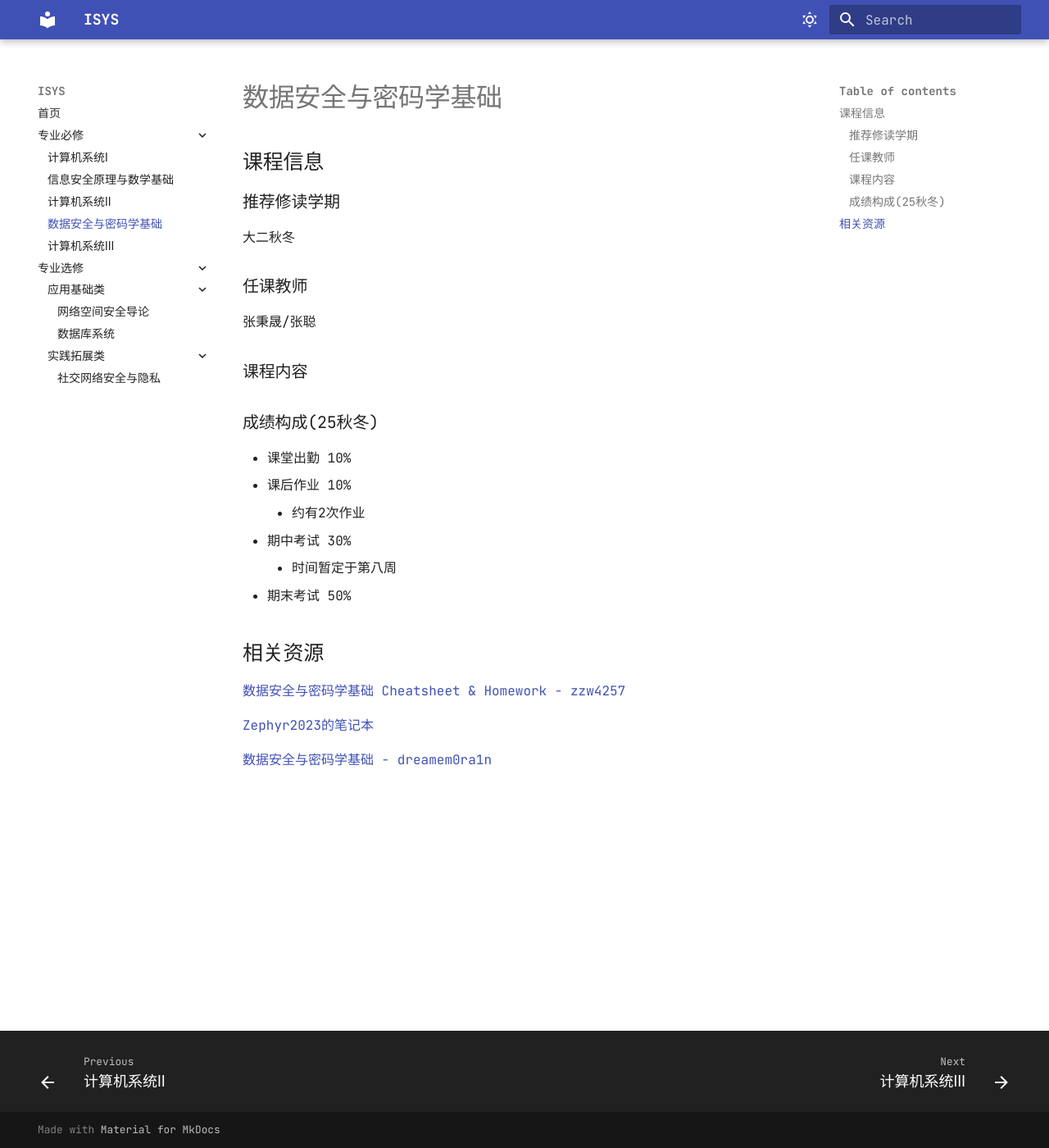
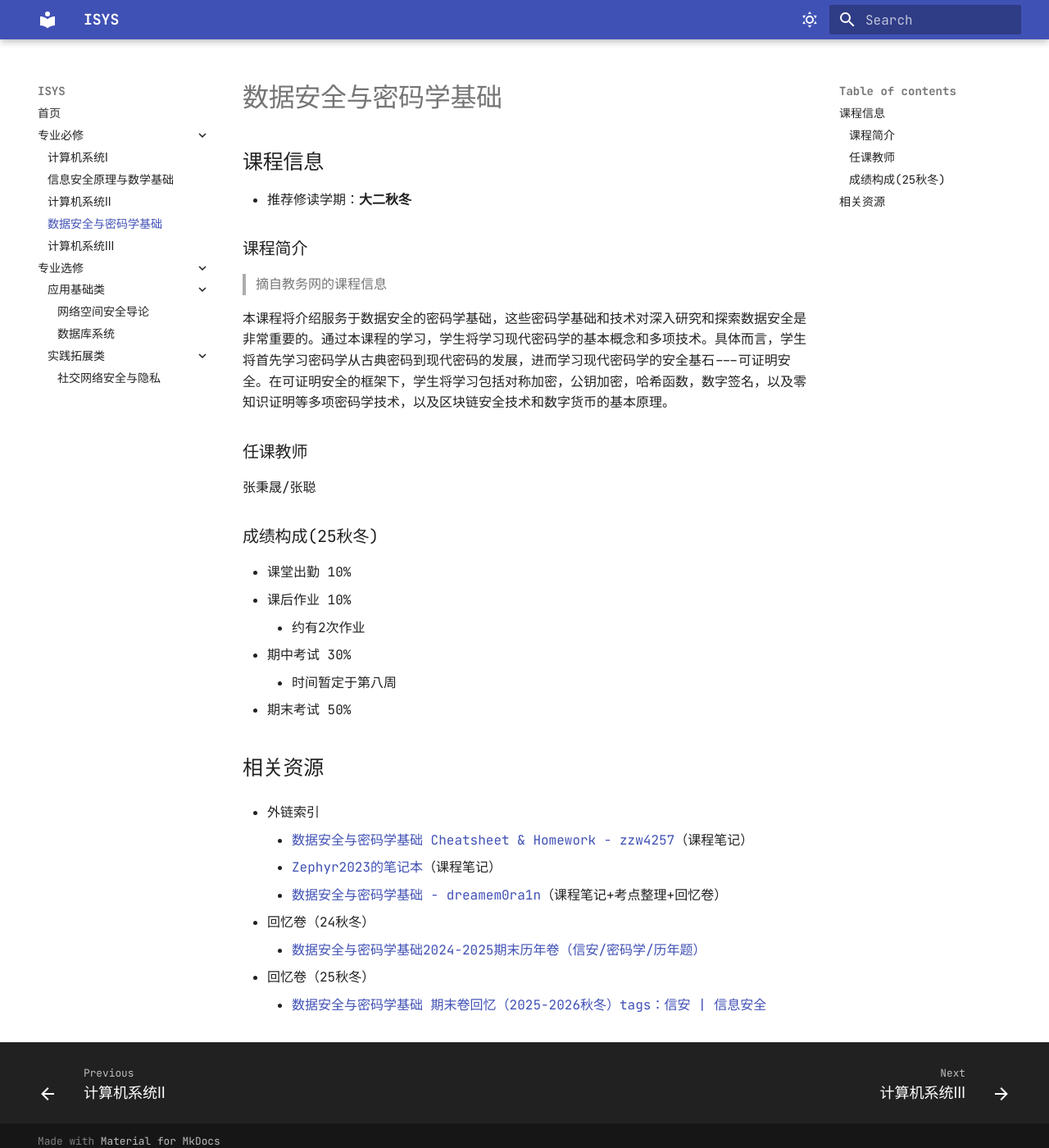
Before and after one commit to dreamem0ra1n/ISYS, an MkDocs documentation site: the page built from docs/专业必修/数据安全与密码学基础.md, in a window 1280 px wide and 1400 px high. Shown: the whole window at 82% size. Built offline with MkDocs 1.6.1 and Material for MkDocs 9.7.7, drawn with Linux system fonts in a browser that asks for light colours.

Commit message:
20260121_信安原+密码学

```diff
--- a/docs/专业必修/数据安全与密码学基础.md
+++ b/docs/专业必修/数据安全与密码学基础.md
@@ -1,11 +1,15 @@
 # 数据安全与密码学基础
 
 ## 课程信息
-### 推荐修读学期
-大二秋冬
+- 推荐修读学期：**大二秋冬**
+
+### 课程简介
+> 摘自教务网的课程信息
+
+本课程将介绍服务于数据安全的密码学基础，这些密码学基础和技术对深入研究和探索数据安全是非常重要的。通过本课程的学习，学生将学习现代密码学的基本概念和多项技术。具体而言，学生将首先学习密码学从古典密码到现代密码的发展，进而学习现代密码学的安全基石---可证明安全。在可证明安全的框架下，学生将学习包括对称加密，公钥加密，哈希函数，数字签名，以及零知识证明等多项密码学技术，以及区块链安全技术和数字货币的基本原理。
+
 ### 任课教师
 张秉晟/张聪
-### 课程内容
 
 ### 成绩构成(25秋冬)
 - 课堂出勤 10%
@@ -16,9 +20,12 @@
 - 期末考试 50%
 
 ## 相关资源
+- 外链索引
+    - [数据安全与密码学基础 Cheatsheet & Homework - zzw4257](https://zzw4257.cn/posts/is-pro/%E5%AF%86%E7%A0%81%E5%AD%A6/)（课程笔记）
+    - [Zephyr2023的笔记本](https://zephyriiiii.github.io/blog/%E8%AF%BE%E7%A8%8B%E7%AC%94%E8%AE%B0/%E6%95%B0%E6%8D%AE%E5%AE%89%E5%85%A8%E4%B8%8E%E5%AF%86%E7%A0%81%E5%AD%A6%E5%9F%BA%E7%A1%80/Lec1/)（课程笔记）
+    - [数据安全与密码学基础 - dreamem0ra1n](https://my.feishu.cn/wiki/DIgiwoEhPiC5JTkHEnPcW7wXnmc?from=from_copylink)（课程笔记+考点整理+回忆卷）
 
-[数据安全与密码学基础 Cheatsheet & Homework - zzw4257](https://zzw4257.cn/posts/is-pro/%E5%AF%86%E7%A0%81%E5%AD%A6/)
-
-[Zephyr2023的笔记本](https://zephyriiiii.github.io/blog/%E8%AF%BE%E7%A8%8B%E7%AC%94%E8%AE%B0/%E6%95%B0%E6%8D%AE%E5%AE%89%E5%85%A8%E4%B8%8E%E5%AF%86%E7%A0%81%E5%AD%A6%E5%9F%BA%E7%A1%80/Lec1/)
-
-[数据安全与密码学基础 - dreamem0ra1n](https://my.feishu.cn/wiki/DIgiwoEhPiC5JTkHEnPcW7wXnmc?from=from_copylink)
+- 回忆卷（24秋冬）
+    - [数据安全与密码学基础2024-2025期末历年卷（信安/密码学/历年题）](https://www.cc98.org/topic/6400637)
+- 回忆卷（25秋冬）
+    - [数据安全与密码学基础 期末卷回忆（2025-2026秋冬）tags：信安 | 信息安全](https://www.cc98.org/topic/6401264)
--- a/mkdocs.yml
+++ b/mkdocs.yml
@@ -30,7 +30,7 @@ theme:
     - navigation.footer
 
 nav:
-  - 首页: ISYS.md
+  - 首页: 首页.md
   - 专业必修:
       - 计算机系统Ⅰ: 专业必修/计算机系统Ⅰ.md
       - 信息安全原理与数学基础: 专业必修/信息安全原理与数学基础.md
```
Also changed, not shown: docs/ISYS.md (deleted, +0 -23 lines), docs/专业必修/信息安全原理与数学基础.md (+15 -10 lines), docs/专业必修/计算机系统Ⅲ.md (+0 -1 lines), docs/首页.md (added, +34 -0 lines), docs/实践教学/CTF101.md (added).
